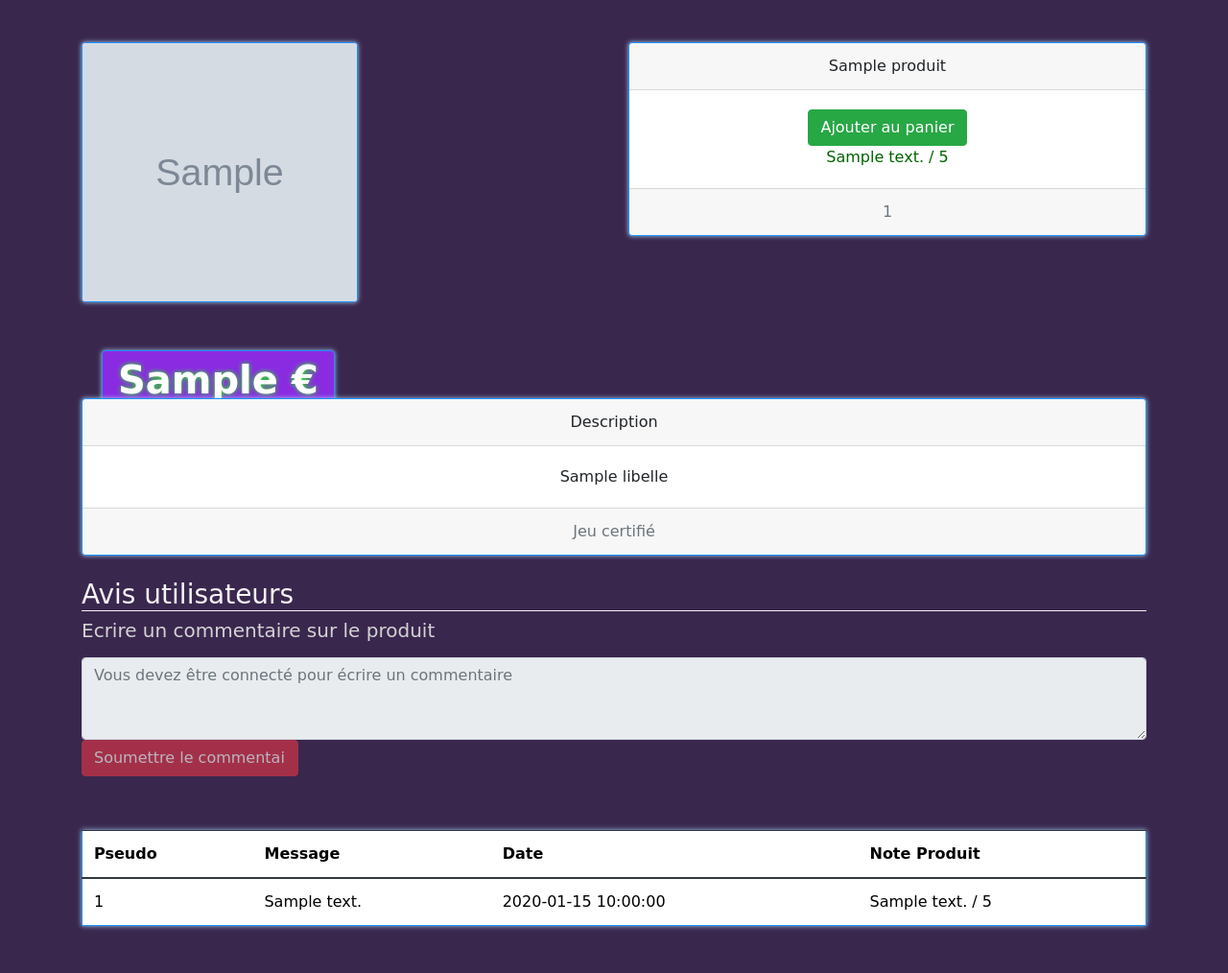
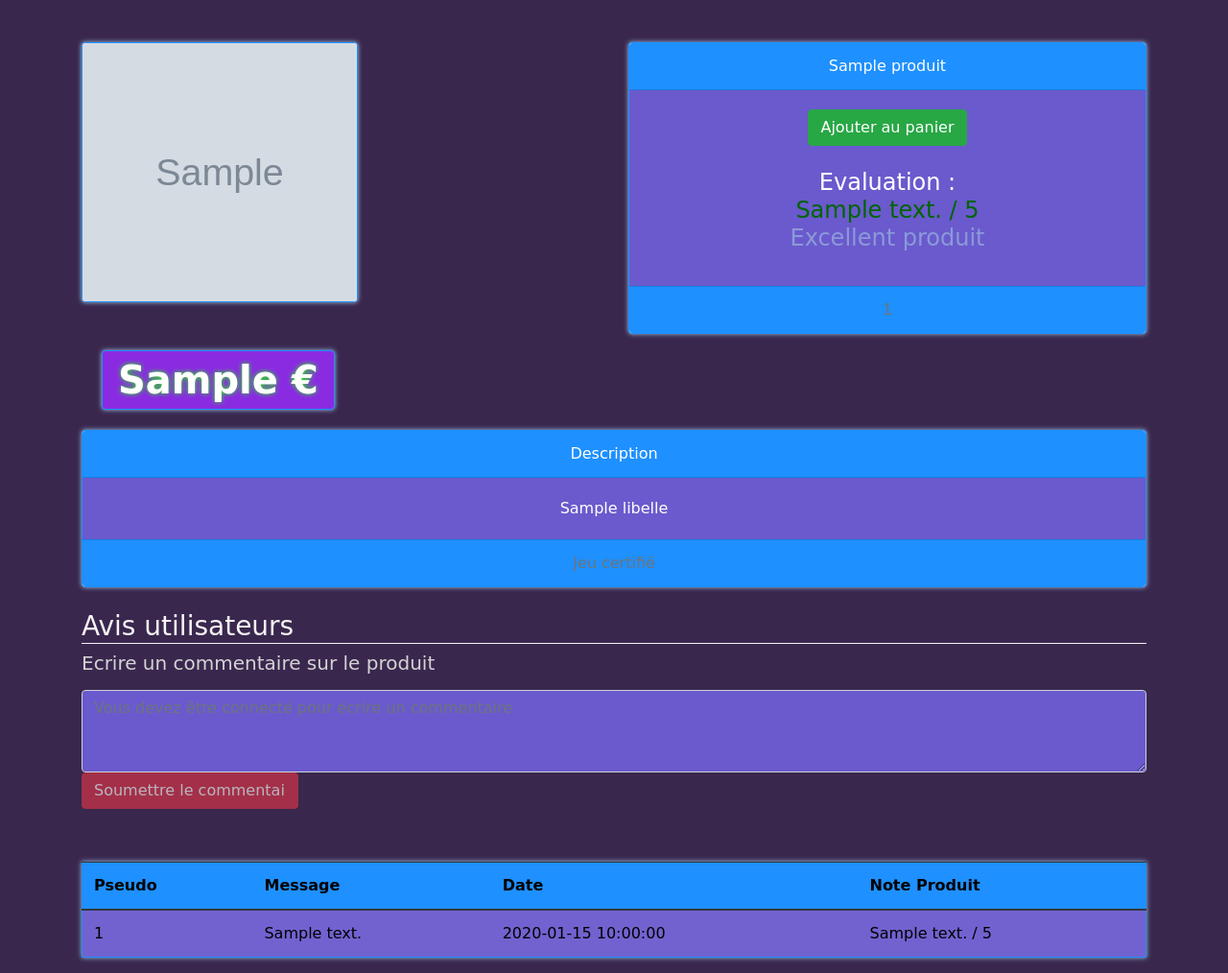
Before and after one commit to adriraxor/symfony5_web, a Symfony app: template templates/produit/show.html.twig in a window 1280 px wide. Shown: the part 56-1070 px from the top of the page at 96% size. Before the commit the page ends 1025 px from the top, so only its background shows below. Run offline with Twig, Linux system fonts and the light colour scheme; the template is opened without the code that fills it: most values are stand-ins (such as "Sample title", 1, 10 or a date in 2020); grey boxes marked "Sample" are stand-in pictures; some libraries are stand-ins or nearby versions; some web fonts are replaced.

Commit message:
Commit || Design Update
############################
#      Changes Log         #
############################

- Minor design change (Profile, Details Products)

############################
#       Future update      #
############################

-> Increase more esthetic
-> Add real home page
-> And more ...

```diff
--- a/assets/styles/produits.css
+++ b/assets/styles/produits.css
@@ -145,11 +145,39 @@ body{
     margin-top: 2%;
 }
 
+.cardBodyNoBs {
+    background-color: slateblue;;
+    color: white;
+}
+
+.cardHeaderNoBs {
+    color: white;
+    background-color: dodgerblue;
+}
+
+.cardFooterNoBs{
+    color: white;
+    background-color: dodgerblue;
+}
+
+.evaluation-com{
+    opacity: 0.5;
+    color: lightblue;
+}
+
+#commentaire_produit {
+    background-color: slateblue;
+}
+
+#commentaire_produit:focus {
+    border: 1px solid darkorange !important;
+}
+
 /**
  * Surcharge bootstrap
  */
 a.btn:hover {
-    transition: 0.8s;
+    transition: 0.5s;
     filter: drop-shadow(3px 5px 7px black);
 }
 
@@ -162,7 +190,6 @@ a.btn:hover {
     transition: 0.5s;
 }
 
-
  .grid{
      display: grid;
      grid-template-columns: repeat(3, 1fr);
--- a/templates/mon_profil/index.html.twig
+++ b/templates/mon_profil/index.html.twig
@@ -65,7 +65,9 @@
                                     <div id="colorWell">
                                         <form method="post" action="{{ path('profil_update', {'id': app.user.id}) }}">
                                             <label for="colorWell">Couleur du profil :</label>
-                                            <input type="color" id="colorWell" name="color_picker">
+                                            <br>
+                                            <input type="color" id="colorWell" class="colorWell" name="color_picker" value="{{ app.user.styleCouleurProfil }}">
+                                            <br>
                                             <input type="submit" value="Sauvegarder" onclick="{{ path('profil_update', {'id': app.user.id}) }}">
                                         </form>
                                         <hr>
--- a/templates/produit/show.html.twig
+++ b/templates/produit/show.html.twig
@@ -65,48 +65,67 @@
             </div>
             <div class="col">
                 <div class="card text-center detailPrd_Description">
-                    <div class="card-header">{{ produit.nomProduit }}</div>
-                    <div class="card-body">
-                        <a href="{{ path('panier_add', {id: produit.idproduit}) }}" class="btn btn-success">Ajouter au
-                            panier</a>
-                        <br>
+                    <div class="card-header cardHeaderNoBs">{{ produit.nomProduit }}</div>
+                    <div class="card-body cardBodyNoBs">
+                        <a href="{{ path('panier_add', {id: produit.idproduit}) }}" class="btn btn-success">Ajouter au panier</a>
+                        <br><br>
+                        <h4>Evaluation :<br>
                         {% for note in notes %}
                             {% if note.note_moyenne == 5.0 %}
-                                <span class="evaluation-moyenne" id="pallier5" style="color: forestgreen">5 / 5</span>
-                            {% elseif (note.note_moyenne == 4.0) %}
-                                <span class="evaluation-moyenne" id="pallier4" style="color: darkgreen">4 / 5</span>
-                            {% elseif (note.note_moyenne == 3.0) %}
-                                <span class="evaluation-moyenne" id="pallier3" style="color: #bac610">3 / 5</span>
+                                <span class="evaluation-excellent" id="pallier5" style="color: forestgreen">5 / 5</span>
+                                <br>
+                                <div class="evaluation-com">Excellent produit</div>
+                                {% elseif (note.note_moyenne == 4.0) %}
+                                <span class="evaluation-trs-bon" id="pallier4" style="color: darkgreen">4 / 5</span>
+                                <br>
+                                <div class="evaluation-com">Très bon produit</div>
+                                {% elseif (note.note_moyenne == 3.0) %}
+                                <span class="evaluation-bon" id="pallier3" style="color: #bac610">3 / 5</span>
+                                <br>
+                                <div class="evaluation-com"><h5>Bon produit</h5></div>
                             {% elseif (note.note_moyenne == 2.0) %}
-                                <span class="evaluation-moyenne" id="pallier2" style="color: darkorange">2 / 5</span>
+                                <span class="evaluation-moyen" id="pallier2" style="color: darkorange">2 / 5</span>
+                                <br>
+                                <div class="evaluation-com">Produit moyen</div>
                             {% elseif (note.note_moyenne == 1.0) %}
-                                <span class="evaluation-moyenne" id="pallier1" style="color: red">1 / 5</span>
+                                <span class="evaluation-mauvais" id="pallier1" style="color: red">1 / 5</span>
+                                <br>
+                                <div class="evaluation-com">Mauvais produit</div>
                             {% elseif (note.note_moyenne == NULL) %}
                                 <p style="font-size: 25px">Pas encore évaluée</p></span>
                             {% elseif (note.note_moyenne > 4) %}
                                 <span style="color: darkgreen">{{ note.note_moyenne }} / 5</span>
+                                <br>
+                                <div class="evaluation-com">Excellent produit</div>
                             {% elseif (note.note_moyenne > 3) %}
                                 <span style="color: #bac610">{{ note.note_moyenne }} / 5</span>
+                                <br>
+                                <div class="evaluation-com">Très bon produit</div>
                             {% elseif (note.note_moyenne > 2) %}
                                 <span style="color: darkorange">{{ note.note_moyenne }} / 5</span>
+                                <br>
+                                <div class="evaluation-com">Produit moyen</div>
                             {% elseif(note.note_moyenne > 1) %}
                                 <span style="color: red">{{ note.note_moyenne }} / 5</span>
+                                <br>
+                                <div class="evaluation-com">Mauvais produit</div>
                             {% endif %}
                         {% endfor %}
+                        </h4>
+                        </p>
                     </div>
-                    <div class="card-footer text-muted">{{ produit.idCategorie }}</div>
+                    <div class="card-footer text-muted cardFooterNoBs">{{ produit.idCategorie }}</div>
                 </div>
             </div>
         </div>
         <div class="row">
             <div class="col">
                 <div class="card text-center detailPrd_Description">
-                    <div class="card-header">Description</div>
-                    <div class="card-body">
+                    <div class="card-header cardHeaderNoBs">Description</div>
+                    <div class="card-body cardBodyNoBs">
                         <p class="card-text">{{ produit.libelle }}</p>
-
                     </div>
-                    <div class="card-footer text-muted">Jeu certifié</div>
+                    <div class="card-footer text-muted cardFooterNoBs">Jeu certifié</div>
                 </div>
             </div>
         </div>
@@ -124,17 +143,13 @@
                     <div class="error-message" id="error_msg"></div>
 
                     <div class="stars" style="font-size: 25px;">
-                        <i class="far fa-star star" data-value="1"></i><i class="far fa-star star" data-value="2"></i><i
-                                class="far fa-star star" data-value="3"></i><i class="far fa-star star"
-                                                                               data-value="4"></i><i
-                                class="far fa-star star" data-value="5"></i>
+                        <i class="far fa-star star" data-value="1"></i><i class="far fa-star star" data-value="2"></i><i class="far fa-star star" data-value="3"></i><i class="far fa-star star" data-value="4"></i><i class="far fa-star star" data-value="5"></i>
                     </div>
                     <form name="commentaire_form" method="post"
                           action="{{ path('produit_comment', {'idproduit': produit.idproduit}) }}"
                           onsubmit="return validateForm()">
                         <input type="hidden" name="note_produit" id="note_produit">
-                        <textarea class="form-control" id="commentaire_produit" name="commentaire_produit" rows="3"
-                                  required></textarea>
+                        <textarea class="form-control" id="commentaire_produit" name="commentaire_produit" rows="3" required></textarea>
                         <br>
                         <input type="submit" class="btn btn-success" value="Soumettre" id="submit_commentaire">
                     </form>
@@ -142,14 +157,12 @@
                 {% else %}
                     <label for="exampleFormControlTextarea1"><h5 style="color: lightgray">Ecrire un commentaire sur le
                             produit</h5></label>
-                    <textarea class="form-control" id="commentaire_produit" name="commentaire_produit"
-                              rows="3" placeholder="Vous devez être connecté pour écrire un commentaire"
-                              disabled></textarea>
+                    <textarea class="form-control" id="commentaire_produit" name="commentaire_produit" rows="3" placeholder="Vous devez être connecté pour écrire un commentaire" disabled></textarea>
                     <input class="btn btn-danger btn" value="Soumettre le commentaire" disabled>
                 {% endif %}
                 {% if commentaires | length > 0 %}
                     <table class="table table-striped table-dark" id="avis_utilisateurs">
-                        <thead>
+                        <thead style="background-color: dodgerblue;">
                         <tr>
                             <th scope="col">Pseudo</th>
                             <th scope="col">Message</th>
@@ -157,7 +170,7 @@
                             <th scope="col">Note Produit</th>
                         </tr>
                         </thead>
-                        <tbody>
+                        <tbody style="background-color: slateblue">
                         {% for commentaire in commentaires %}
                             <tr>
                                 <td>{{ commentaire.idClient }}</td>
```
Also changed, not shown: assets/styles/profil.css (+19 -0 lines).
